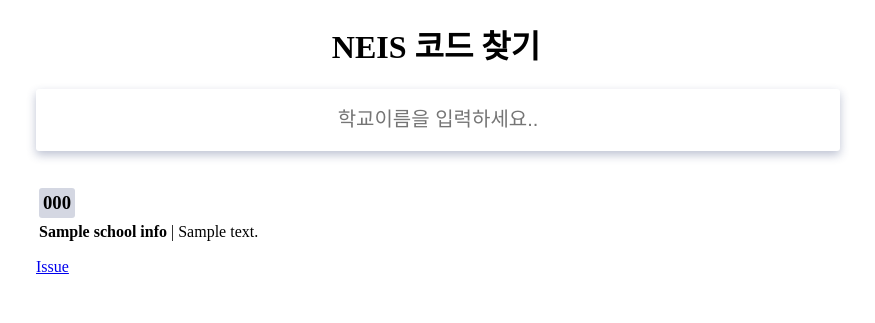
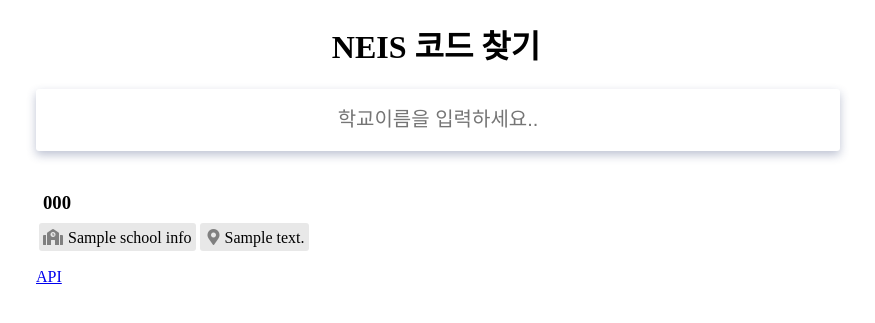
Before and after one commit to 5d-jh/neis-code-finder, a Django app: template neis_code_finder/templates/neis_code_finder/main.html in a window 1280 px wide. Shown: the top 323 px of the page, without its empty margins (204-1079 px from the left). Run offline with Django 3.2, Linux system fonts and the light colour scheme; the template is opened without the code that fills it: most values are stand-ins (such as "Sample title", 1, 10 or a date in 2020).

Commit message:
UI 개선

```diff
--- a/neis_code_finder/templates/neis_code_finder/main.html
+++ b/neis_code_finder/templates/neis_code_finder/main.html
@@ -7,6 +7,7 @@
     <meta http-equiv="X-UA-Compatible" content="ie=edge">
     <link rel="icon" type="image/png" href="/fav">
     <script async defer src="https://buttons.github.io/buttons.js"></script>
+    <link rel="stylesheet" href="https://use.fontawesome.com/releases/v5.7.2/css/all.css" integrity="sha384-fnmOCqbTlWIlj8LyTjo7mOUStjsKC4pOpQbqyi7RrhN7udi9RwhKkMHpvLbHG9Sr" crossorigin="anonymous">
     <title>NEIS 코드 찾기</title>
     <style>
         input {
@@ -41,15 +42,27 @@
             margin: 0;
         }
         .school-code {
-            background-color: rgba(41, 57, 109, 0.2);
             display: inline-block;
             padding: 4px;
-            border-radius: 3px;
             margin-bottom: 5px;
         }
         h1 {
             width: 100%;
             text-align: center;
+        }
+        .additional-info {
+            padding-bottom: 10px;
+            background-color: #e8e8e8;
+            padding: 4px;
+            padding-top: 6px;
+            border-radius: 3px;
+            display: inline-block;
+        }
+        i {
+            width: 1em;
+            text-align: right;
+            padding-right: 5px;
+            color: gray;
         }
     </style>
 </head>
@@ -65,14 +78,15 @@
                     <td class="school-info">
                         <p><h3 class="school-code">{{school_info.code}}</h3></p>
                         <p>
-                            <strong>{{school_info.name}}</strong> | {{school_info.address}}
+                            <div class="additional-info"><i class="fas fa-school"></i> {{school_info.name}}</div>
+                            <div class="additional-info"><i class="fas fa-map-marker-alt"></i>{{school_info.address}}</div>
                         </p>
                     </td>
                 </tr>
             {% endfor %}
         </table>
         <footer>
-            <a class="github-button" href="https://github.com/5d-jh/neis_code_finder/issues" data-size="large" aria-label="Issue 5d-jh/neis_code_finder on GitHub">Issue</a>
+            <a class="github-button" href="https://github.com/5d-jh/neis_code_finder#readme" data-size="large" aria-label="Issue 5d-jh/neis_code_finder on GitHub">API</a>
         </footer>
     </div>
 </body>
```
